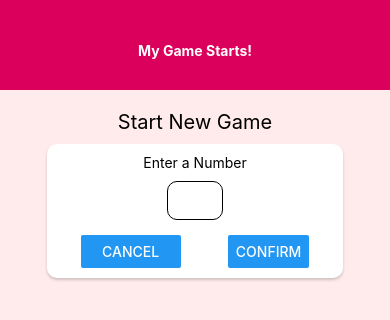
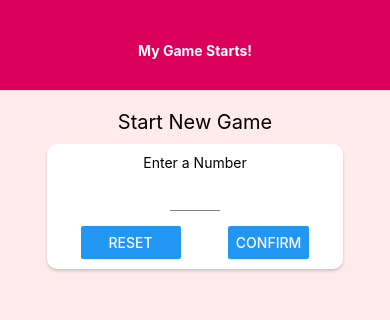
Before and after one commit to amirsarb/Guess-Number-React-Native, a React Native app: screen / in a window 390 px wide. Shown: the top 320 px of the page. Built offline with nearby package versions, Linux system fonts and the light colour scheme.

Commit message:
Game screen added

```diff
--- a/App.js
+++ b/App.js
@@ -1,13 +1,24 @@
-import React from "react";
+import React, { useState } from "react";
 import { StyleSheet, View } from "react-native";
 import Header from "./components/Header";
 import StartScreen from "./screens/StartScreen";
+import GameScreen from "./screens/GameScreen";
 
 export default function App() {
+  const [userNumber, setUserNumber] = useState();
+  const handleStartGame = (selectedNumber) => {
+    setUserNumber(selectedNumber);
+  };
+  let content = <StartScreen handleStartGame={handleStartGame} />;
+
+  if (userNumber) {
+    content = <GameScreen userNumber={userNumber} />;
+  }
+
   return (
     <View style={styles.screen}>
       <Header headerTitle={"My Game Starts!"} />
-      <StartScreen />
+      {content}
     </View>
   );
 }
--- a/components/Cards.js
+++ b/components/Cards.js
@@ -17,6 +17,7 @@ const styles = StyleSheet.create({
     shadowOpacity: 0.2,
     shadowRadius: 3,
     elevation: 5,
+    alignItems: "center",
   },
 });
 
--- /dev/null
+++ b/components/Input.js
@@ -0,0 +1,18 @@
+import React from "react";
+import { TextInput, StyleSheet } from "react-native";
+import Color from "../incs/Colors";
+
+const Input = (props) => {
+  return <TextInput {...props} style={{ ...styles.input, ...props.style }} />;
+};
+
+const styles = StyleSheet.create({
+  input: {
+    height: 30,
+    borderBottomColor: Color.gray,
+    borderBottomWidth: 1,
+    marginVertical: 10,
+  },
+});
+
+export default Input;
--- /dev/null
+++ b/components/NumberStyle.js
@@ -0,0 +1,21 @@
+import React from "react";
+import { Text, StyleSheet } from "react-native";
+import Colors from "../incs/Colors";
+
+const NumberStyle = (props) => {
+  return <Text>{props.children}</Text>;
+};
+
+const styles = StyleSheet.create({
+  number: {
+    borderWidth: 2,
+    borderColor: Colors.third,
+    padding: 10,
+    borderRadius: 10,
+    marginVertical: 10,
+    alignItems: "center",
+    justifyContent: "center",
+  },
+});
+
+export default NumberStyle;
--- /dev/null
+++ b/components/StartCard.js
@@ -0,0 +1,33 @@
+import React from "react";
+import { View, Text, StyleSheet, Button } from "react-native";
+import Card from "./Cards";
+import NumberStyle from "./NumberStyle";
+
+const StartCard = (props) => {
+  return (
+    <Card style={styles.startCard}>
+      <Text style={styles.headerCard}>You selected</Text>
+      <View style={styles.numberStyle}>
+        <NumberStyle>{props.confirmedNumber}</NumberStyle>
+      </View>
+      <View>
+        <Button
+          title="Start Game"
+          onPress={() => props.handleStartGame(props.confirmedNumber)}
+        />
+      </View>
+    </Card>
+  );
+};
+
+const styles = StyleSheet.create({
+  startCard: {
+    marginTop: 10,
+    alignItems: "center",
+  },
+  headerCard: {
+    fontSize: 20,
+  },
+});
+
+export default StartCard;
--- a/incs/Colors.js
+++ b/incs/Colors.js
@@ -6,5 +6,6 @@ export default {
   background: "#FFF4F4",
   white: "#ffffff",
   black: "#000000",
+  gray: "#808080",
   shadow: "#171717",
 };
--- /dev/null
+++ b/screens/GameScreen.js
@@ -0,0 +1,54 @@
+import React, { useState } from "react";
+import { View, Text, StyleSheet, Button } from "react-native";
+import Card from "../components/Cards";
+
+function guessNumber(min, max) {
+  return Math.floor(Math.random() * (max - min) + min);
+}
+
+const GameScreen = (props) => {
+  const [guessNum, setGuessNum] = useState(guessNumber(1, 100));
+
+  if (guessNum == props.userNumber) {
+    return (
+      <View>
+        <Text>Hurray your number is {guessNum}</Text>
+      </View>
+    );
+  } else {
+    return (
+      <View style={styles.screen}>
+        <View>
+          <Card>
+            <Text style={styles.headerNumber}>{guessNum}</Text>
+            <View style={styles.btn}>
+              <Button title="Lower - " />
+              <Button title="Greater + " />
+            </View>
+          </Card>
+        </View>
+      </View>
+    );
+  }
+};
+
+const styles = StyleSheet.create({
+  screen: {
+    flex: 1,
+    padding: 10,
+    alignItems: "center",
+  },
+  btn: {
+    flexDirection: "row",
+    alignContent: "space-between",
+    marginTop: 20,
+    with: "300",
+    maxWidth: "80%",
+  },
+  headerNumber: {
+    fontSize: 20,
+    alignItems: "center",
+  },
+});
+
+export default GameScreen;
--- a/screens/StartScreen.js
+++ b/screens/StartScreen.js
@@ -1,24 +1,83 @@
-import React from "react";
-import { StyleSheet, View, Text, TextInput, Button } from "react-native";
+import React, { useState } from "react";
+import {
+  StyleSheet,
+  View,
+  Text,
+  Button,
+  TouchableWithoutFeedback,
+  Keyboard,
+  Alert,
+} from "react-native";
 import Card from "../components/Cards";
 import Color from "../incs/Colors";
+import Input from "../components/Input";
+import StartCard from "../components/StartCard";
+
 const StartScreen = (props) => {
+  const [inputVal, setInputVal] = useState("");
+  const [confirmed, setConfirmed] = useState(false);
+  const validateInput = (inputText) => {
+    setInputVal(inputText.replace(/[^0-9]/g, ""));
+  };
+
+  let confimedElements = "";
+  const confirmHandler = () => {
+    if (inputVal <= 0 || inputVal > 99) {
+      Alert.alert("Invalid Number", "Please enter number between 0 and 100", [
+        { text: "Ok!", style: "destructive", onPress: () => {} },
+      ]);
+    } else {
+      setConfirmed(() => {
+        return true;
+      });
+    }
+  };
+
+  if (confirmed) {
+    confimedElements = (
+      <StartCard
+        confirmedNumber={inputVal}
+        handleStartGame={props.handleStartGame}
+      />
+    );
+  }
   return (
+    <TouchableWithoutFeedback
+      onPress={() => {
+        Keyboard.dismiss();
+      }}
+    >
       <View style={styles.firstScreen}>
         <Text style={styles.title}>Start New Game</Text>
         <Card style={styles.cardContainer}>
           <Text>Enter a Number</Text>
-        <TextInput style={styles.inputContainer} />
+          <Input
+            value={inputVal}
+            style={styles.inputContainer}
+            blurOnSubmit
+            autoCapitalize="none"
+            autoCorrect={false}
+            keyboardType="number-pad"
+            maxLength={2}
+            onChangeText={validateInput}
+          />
           <View style={styles.btnContainer}>
             <View style={styles.btn}>
-            <Button title="Cancel" onPress={() => {}} />
+              <Button
+                title="Reset"
+                onPress={() => {
+                  setInputVal("");
+                }}
+              />
             </View>
             <View>
-            <Button title="Confirm" onPress={() => {}} />
+              <Button title="Confirm" onPress={confirmHandler} />
             </View>
           </View>
         </Card>
+        {confimedElements}
       </View>
+    </TouchableWithoutFeedback>
   );
 };
 
@@ -44,13 +103,7 @@ const styles = StyleSheet.create({
     justifyContent: "space-around",
     width: "100%",
   },
-  inputContainer: {
-    marginVertical: 10,
-    padding: 10,
-    borderWidth: 1,
-    borderRadius: 10,
-    width: "20%",
-  },
+  inputContainer: { width: 50 },
   btn: {
     width: 100,
   },
```
Lines whose indentation alone changed are shown as unchanged.
